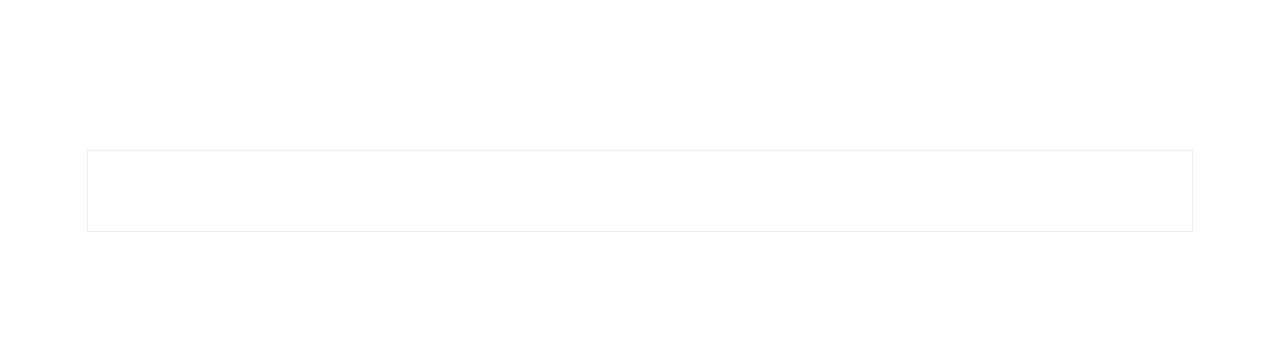
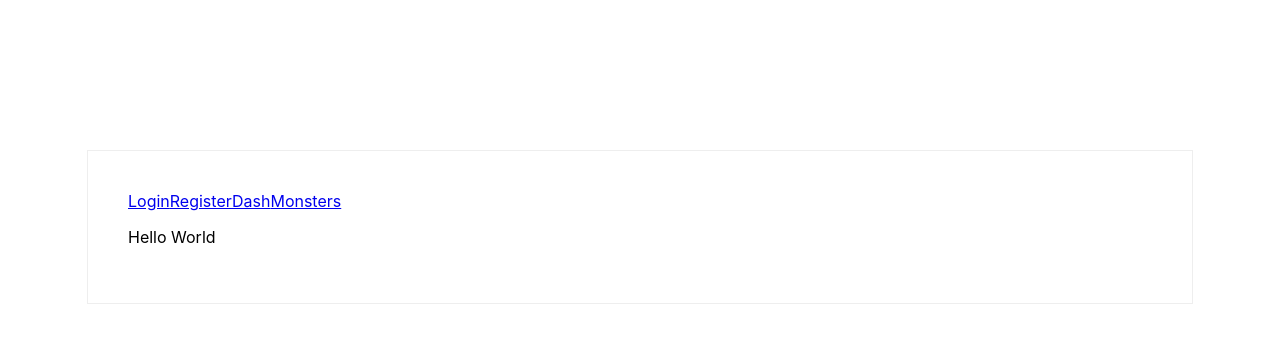
Before and after one commit to debjohnson33/monstersApp, a React (Create React App) app in the folder client/: page /dash in a window 1280 px wide. Shown: the top 342 px of the page. Built offline with nearby package versions, Linux system fonts and the light colour scheme.

Commit message:
Added dashboard/nav links

```diff
--- a/client/src/App.js
+++ b/client/src/App.js
@@ -6,12 +6,13 @@
 import MonsterList from './components/MonsterList';
 import RegisterForm from './components/RegisterForm';
 import LoginForm from './components/LoginForm';
+import Dashboard from './components/Dashboard';
 
 class App extends Component {
   constructor() {
     super();
     this.state = {
-      auth: Auth.isUserAuthenticated()
+      auth: Auth.isUserAuthenticated(),
     };
     this.handleRegisterSubmit = this.handleRegisterSubmit.bind(this);
     this.handleLoginSubmit = this.handleLoginSubmit.bind(this);
@@ -32,7 +33,7 @@
       .then(res => {
         Auth.authenticateToken(res.token);
         this.setState({
-          auth: Auth.isUserAuthenticated()
+          auth: Auth.isUserAuthenticated(),
         });
       }).catch(err => {
         console.log(err);
@@ -52,7 +53,7 @@
         console.log(res);
         Auth.authenticateToken(res.token);
         this.setState({
-          auth: Auth.isUserAuthenticated()
+          auth: Auth.isUserAuthenticated(),
         });
       }).catch(err => console.log(err));
   }
@@ -61,16 +62,28 @@
     return (
       <Router>
         <div className="App">
+        <div className="nav">
+          <Link to="/login">Login</Link>
+          <Link to="/register">Register</Link>
+          <Link to="/dash">Dash</Link>
+          <Link to="/monsters">Monsters</Link>
+        </div>
           <Route exact path="/monsters" render={() => <MonsterList />} />
           <Route
             exact path="/register"
-            render={() => <RegisterForm
-            handleRegisterSubmit={this.handleRegisterSubmit} /> }
+            render={() => (this.state.auth)
+              ? <Redirect to="/dash" />
+              : <RegisterForm handleRegisterSubmit={this.handleRegisterSubmit} /> }
           />
           <Route
             exact path="/login"
-            render={() => <LoginForm
-            handleLoginSubmit={this.handleLoginSubmit} /> }
+            render={() => (this.state.auth)
+              ? <Redirect to="/dash" />
+              : <LoginForm handleLoginSubmit={this.handleLoginSubmit} /> }
+          />
+          <Route
+            exact path="/dash"
+            render={() => <Dashboard />}
           />
         </div>
       </Router>
--- a/client/src/components/Dashboard.jsx
+++ b/client/src/components/Dashboard.jsx
@@ -0,0 +1,19 @@
+import React, { Component } from 'react';
+
+class Dashboard extends Component {
+    constructor() {
+        super();
+
+    }
+
+    render() {
+        return (
+            <div className="dash">
+                <p>Hello World</p>
+            </div>
+
+        )
+    }
+}
+
+export default Dashboard;
```
